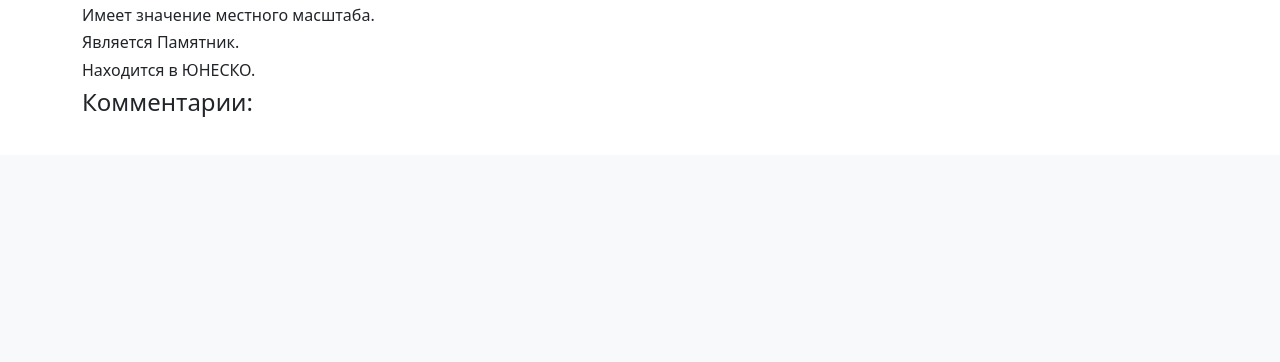
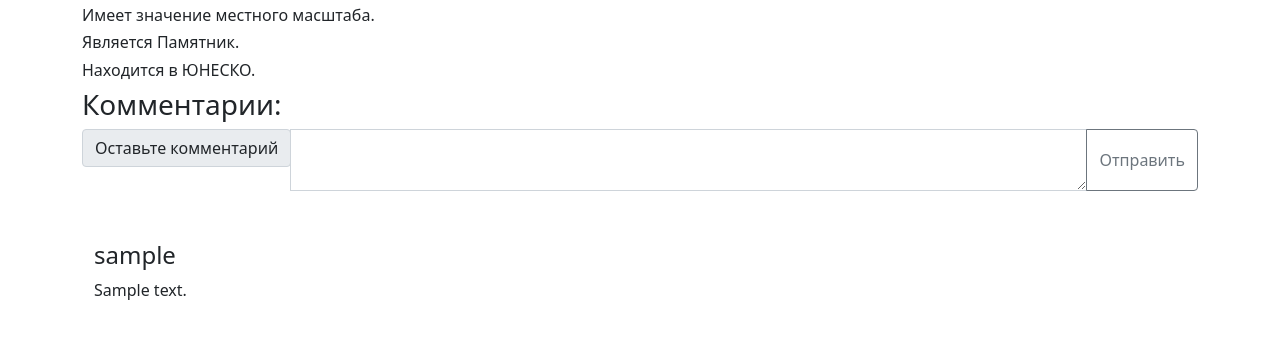
Before and after one commit to Aleksander1Byte/Timetable, a Flask app: page /obj/1 in a window 1280 px wide. Shown: the part 645-1007 px from the top of the page. Before the commit the page ends 762 px from the top, so only its background shows below. Run offline with Flask 2, Linux system fonts and the light colour scheme; a user stored in the database is signed in; data comes from the database, SQL or seed files in the repository; tables that the repository leaves empty hold one stand-in row (values such as "Sample post"); grey boxes marked "Sample" are stand-in pictures; parts of the project's set-up code (start-up, migrations or seed data) failed here and were passed over; some libraries are stand-ins or nearby versions.

Commit message:
Added comments for objects

```diff
--- a/data/__all_models.py
+++ b/data/__all_models.py
@@ -1,3 +1,4 @@
 from . import users
 from . import objects
 from . import meaning
+from . import comments
--- a/data/objects.py
+++ b/data/objects.py
@@ -24,6 +24,9 @@ class Object(SqlAlchemyBase, UserMixin, SerializerMixin):
                                 sqlalchemy.ForeignKey("types.id"),
                                 nullable=False)
     type = orm.relation('Type')
+
+    comments = orm.relation('Comments', back_populates='obj')
+
     is_unesco = sqlalchemy.Column(sqlalchemy.Boolean, nullable=False)
     description = sqlalchemy.Column(sqlalchemy.String, nullable=True)
 
--- a/main.py
+++ b/main.py
@@ -7,6 +7,7 @@ from flask_login import (LoginManager, current_user, login_required,
 from werkzeug.utils import redirect
 import requests
 
+from data.comments import Comments
 from data.db_session import create_session, global_init
 from data.forms.LoginForm import LoginForm
 from data.forms.RegisterForm import RegisterForm
@@ -38,6 +39,10 @@ def main():
                            current_user=current_user, objects=objects)
 
 
+def add_comment(creator, obj):
+    print(creator.id, obj.id)
+
+
 @app.route('/search', methods=['GET'])
 def search():
     db_sess = create_session()
@@ -47,14 +52,25 @@ def search():
     return redirect(f'/obj/{obj.id}')
 
 
-@app.route('/obj/<int:id>')
+@app.route('/obj/<int:id>', methods=['GET', 'POST'])
 def view_object(id):
     db_sess = create_session()
     obj = db_sess.query(Object).get(id)
     context = {
         'obj': obj
     }
-    return render_template('view_object.html', current_user=current_user, **context)
+    if request.method == 'POST':
+        text = request.form.get('comment')
+        if text is None or text == '':
+            return render_template('view_object.html',
+                                   current_user=current_user,
+                                   **context)
+        comment = Comments(creator_id=current_user.id, post_id=id, text=text)
+        db_sess.add(comment)
+        db_sess.commit()
+
+    return render_template('view_object.html', current_user=current_user,
+                           **context)
 
 
 @login_required
--- a/templates/view_object.html
+++ b/templates/view_object.html
@@ -17,6 +17,35 @@
 {% if obj.is_unesco %}
 <h6> Находится в ЮНЕСКО.</h6>
 {% endif %}
-<h4> Комментарии: </h4>
 
+{% if current_user.is_authenticated %}
+<h3> Комментарии: </h3>
+<form action="" method="post" style="padding-bottom: 50px;">
+    <div class="input-group">
+        <div class="input-group-prepend">
+            <span class="input-group-text">Оставьте комментарий</span>
+        </div>
+        <textarea class="form-control" name="comment"></textarea>
+        <button class="btn btn-outline-secondary" type="submit">Отправить</button>
+    </div>
+</form>
+<div class="container" style="padding-bottom: 50px;">
+    <div class="row">
+        <div class="col-md-8">
+            <div class="comments-list">
+                {% for comment in obj.comments %}
+                <div class="media" style="padding-bottom: 10px;">
+                    <div class="media-body">
+                        <h4 class="media-heading user_name">{{ comment.creator.nickname }}</h4>
+                        {{ comment.text }}
+                    </div>
+                </div>
+                {% endfor %}
+            </div>
+        </div>
+    </div>
+</div>
+{% else %}
+<h3> Авторизируйтесь для просмотра комментариев.</h3>
+{% endif %}
 {% endblock %}
```
Also changed, not shown: data/comments.py (added, +20 -0 lines), data/users.py (+3 -4 lines).
